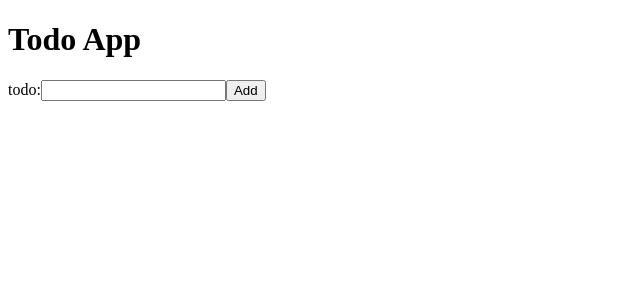
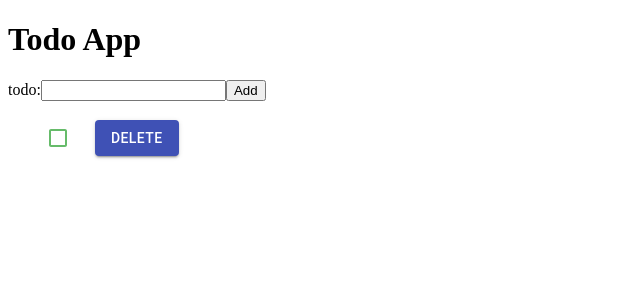
Before and after one commit to h-isobuchi/react-todo, a React (Create React App) app: page / in a window 1280 px wide. Shown: the top 300 px of the page, without its empty margins (0-640 px from the left). Built offline with nearby package versions, Linux system fonts and the light colour scheme.

Commit message:
Fixed a bug that checked boxes on the screen are stnchrinized

```diff
--- a/src/App.js
+++ b/src/App.js
@@ -5,7 +5,7 @@ import TodoList from './TodoList'
 class App extends React.Component {
   constructor(props) {
     super(props)
-    this.state = {value: '' ,todos: [], checked: false}
+    this.state = {value: '' ,todos: [{todo: '', completed: false}]}
   }
 
   handleChange = (event) => {
@@ -14,7 +14,7 @@ class App extends React.Component {
 
   handleAddClick = () => {
     const newTodo = this.state.todos.slice()
-    newTodo.push(this.state.value)
+    newTodo.push({todo: this.state.value, completed: false})
     this.setState({value: '', todos: newTodo})
   }
 
@@ -24,8 +24,10 @@ class App extends React.Component {
     this.setState({todos: newTodo})
   }
 
-  handleCheckChange = () => {
-    this.setState({checked: !this.state.checked})
+  handleCheckChange = (index) => {
+    const newTodo = this.state.todos.slice()
+    newTodo[index].completed = !newTodo[index].completed
+    this.setState({todos: newTodo})
   }
 
   render() {
@@ -33,7 +35,7 @@ class App extends React.Component {
       <React.Fragment>
         <h1>Todo App</h1>
         <Form value={this.state.value} handleChange={this.handleChange} handleAddClick={this.handleAddClick} />
-        <TodoList todos={this.state.todos} handleDeleteClick={this.handleDeleteClick} checked={this.state.checked} handleCheckChange={this.handleCheckChange} />
+        <TodoList todos={this.state.todos} handleDeleteClick={this.handleDeleteClick} handleCheckChange={this.handleCheckChange} />
       </React.Fragment>
     );
   }
--- a/src/TodoList.js
+++ b/src/TodoList.js
@@ -23,9 +23,9 @@ class TodoList extends React.Component {
                {this.props.todos.map(
                    (todo, i) => <li key={i}>
                        <FormControlLabel
-                            control={<GreenCheckbox checked={this.props.checked} onChange={this.props.handleCheckChange} name="checkedG" />}
+                            control={<GreenCheckbox checked={this.props.todos[i].completed} onChange={() => this.props.handleCheckChange(i)} name="checkedG" />}
                         />
-                        <span className={this.props.checked ? "text-line-through" : "plain-text"}>{todo}</span>
+                        <span className={this.props.todos[i].completed ? "text-line-through" : "plain-text"}>{this.props.todos[i].todo}</span>
                         <Button variant="contained" color="primary" onClick={() => this.props.handleDeleteClick(i)}>Delete</Button>
                    </li>
                )}
```
